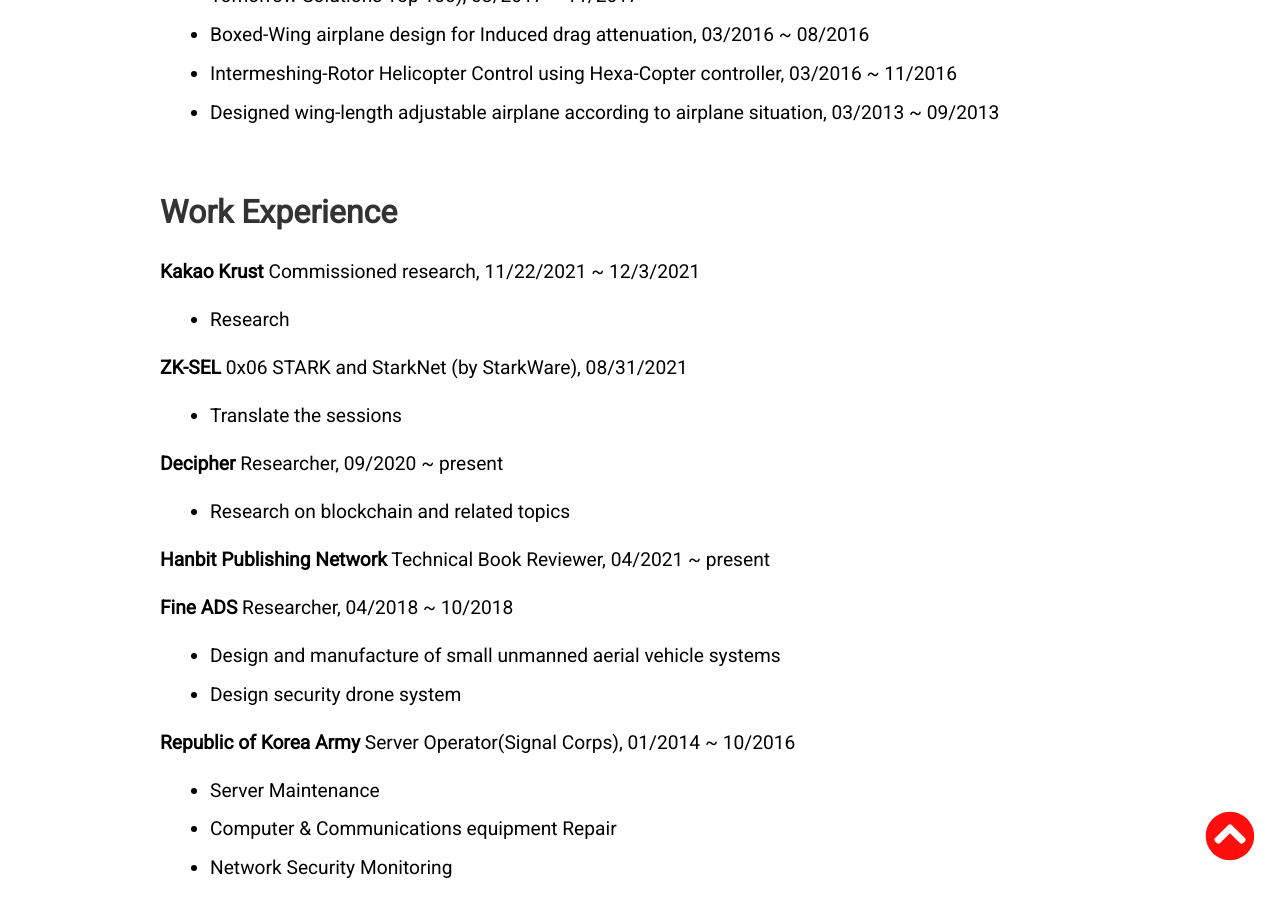
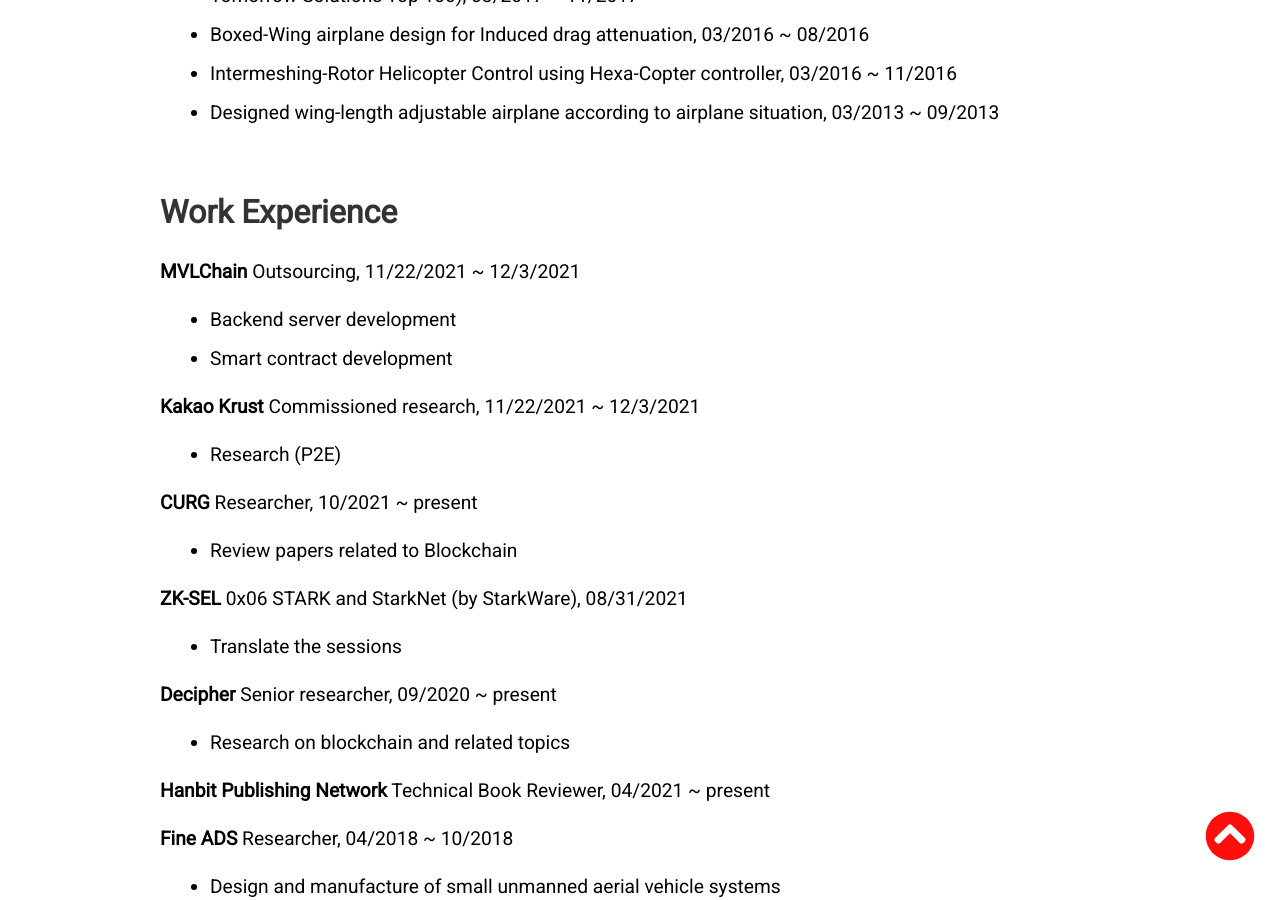
Before and after one commit to tkxkd0159/tkxkd0159.github.io, a Jekyll site: the page built from index.html, in a window 1280 px wide and 900 px high, scrolled down 3284 px. Built offline with Jekyll 4.4.1, drawn with Linux system fonts in a browser that asks for light colours; nearby versions of some CDN libraries.

Commit message:
Update maincon.html

```diff
--- a/_includes/maincon.html
+++ b/_includes/maincon.html
@@ -79,17 +79,29 @@
 
 <h2 id="workhistory">Work Experience</h2>
 
+<p><strong>MVLChain</strong> Outsourcing, 11/22/2021 ~ 12/3/2021</p>
+<ul>
+  <li>Backend server development</li>
+  <li>Smart contract development</li>
+</ul>
+
 <p><strong>Kakao Krust</strong> Commissioned research, 11/22/2021 ~ 12/3/2021</p>
 <ul>
-  <li>Research</li>
+  <li>Research (P2E) </li>
 </ul>
+
+<p><strong>CURG</strong> Researcher, 10/2021 ~ present</p>
+<ul>
+  <li>Review papers related to Blockchain</li>
+</ul>
+
 
 <p><strong>ZK-SEL</strong> 0x06 STARK and StarkNet (by StarkWare), 08/31/2021</p>
 <ul>
   <li>Translate the sessions</li>
 </ul>
 
-<p><strong>Decipher</strong> Researcher, 09/2020 ~ present</p>
+<p><strong>Decipher</strong> Senior researcher, 09/2020 ~ present</p>
 <ul>
   <li>Research on blockchain and related topics</li>
 </ul>
```
